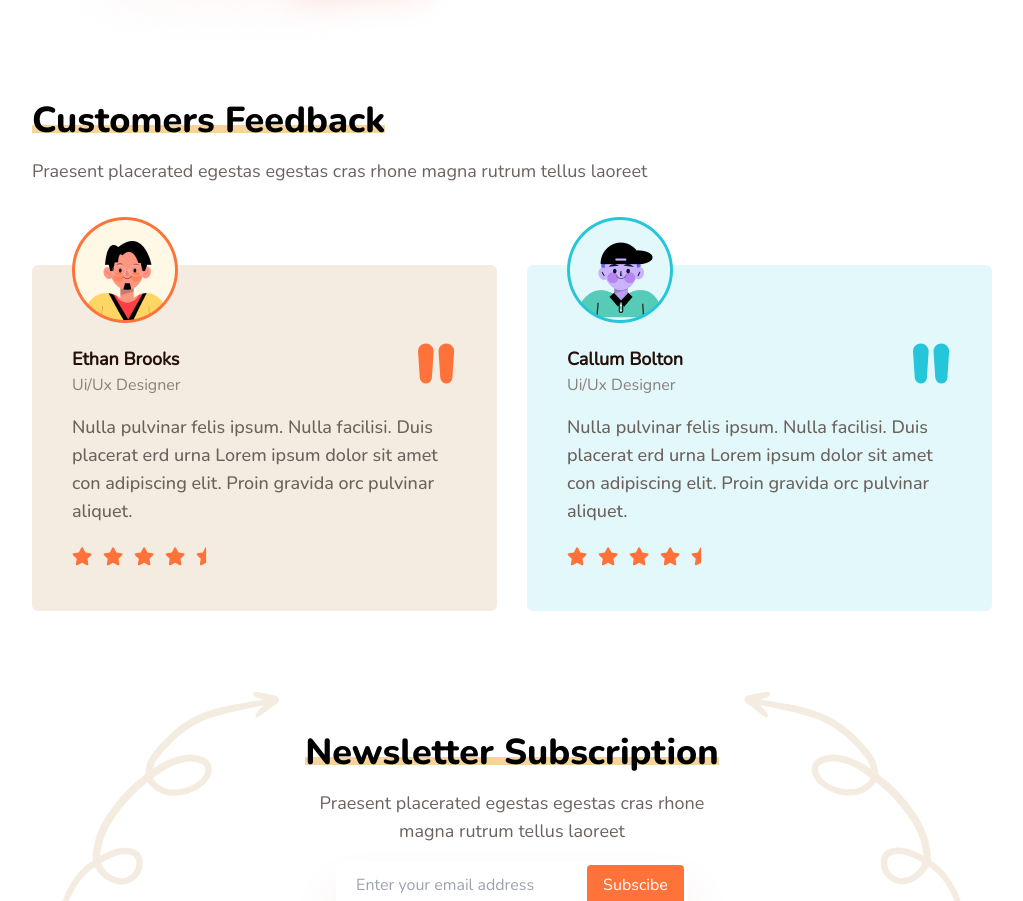
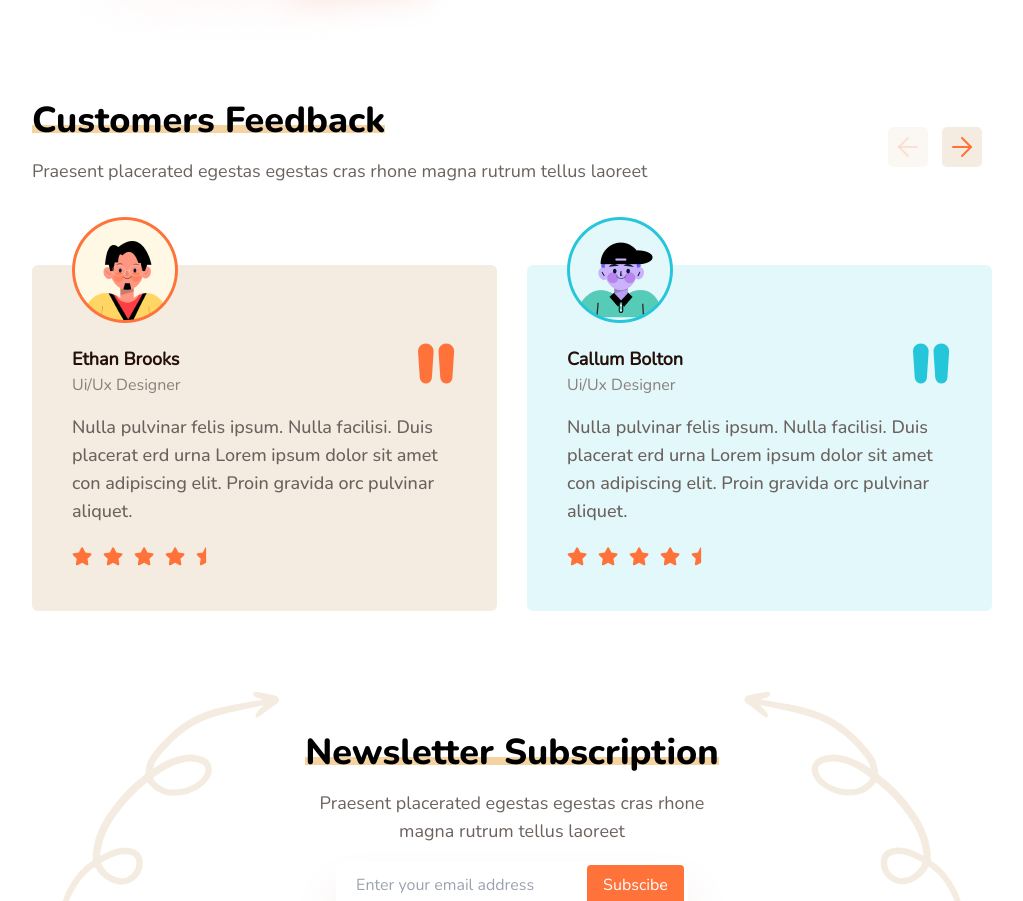
Before and after one commit to setykarimi/Dev-Agency, a React (Vite) app: page / in a window 1280 px wide. Shown: the part 3272-4173 px from the top of the page, without its empty margins (128-1151 px from the left). Built offline with nearby package versions, Linux system fonts and the light colour scheme.

Commit message:
Subject: Slider, Description: Edit style, Date: 8/9/2023

```diff
--- a/src/components/slider/sliderHome.tsx
+++ b/src/components/slider/sliderHome.tsx
@@ -37,7 +37,7 @@ const SliderHome = () => {
         }
     ]
     return (
-        <div className="md:mt-10">
+        <div className="md:mt-10 relative">
             <div className="mb-8">
                 <Title title="Customers Feedback" />
                 <p className="text-typography-flint md:text-lg mt-4">
```
